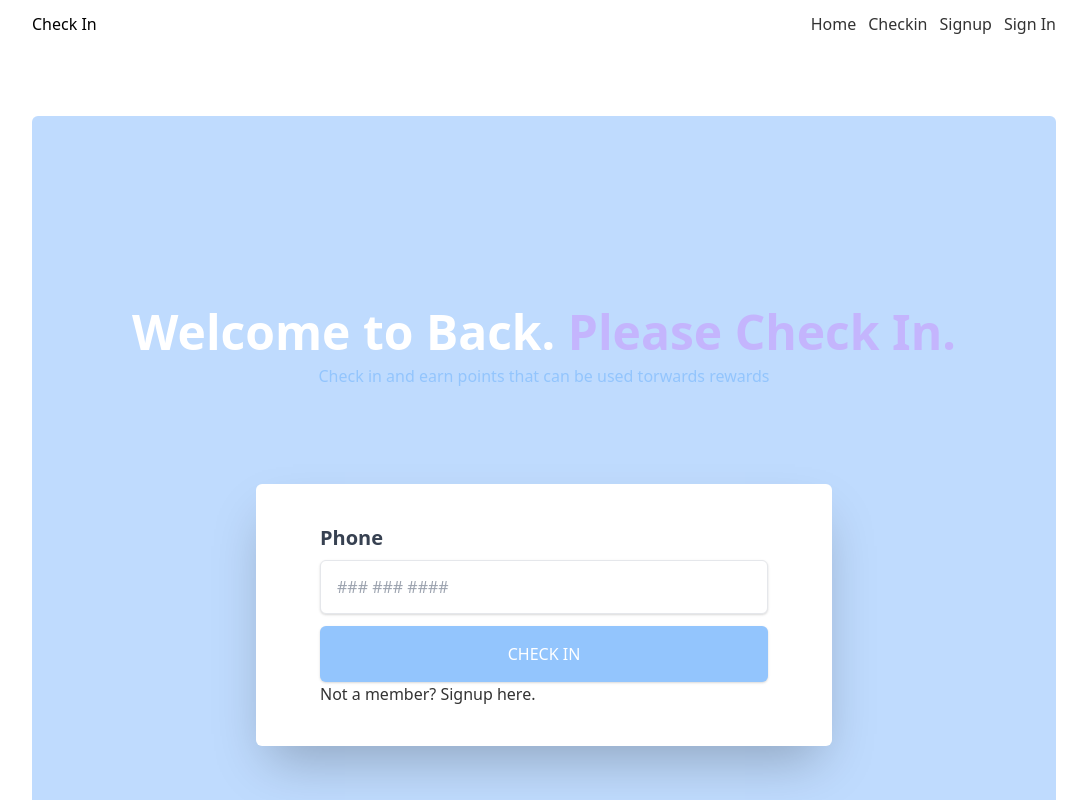
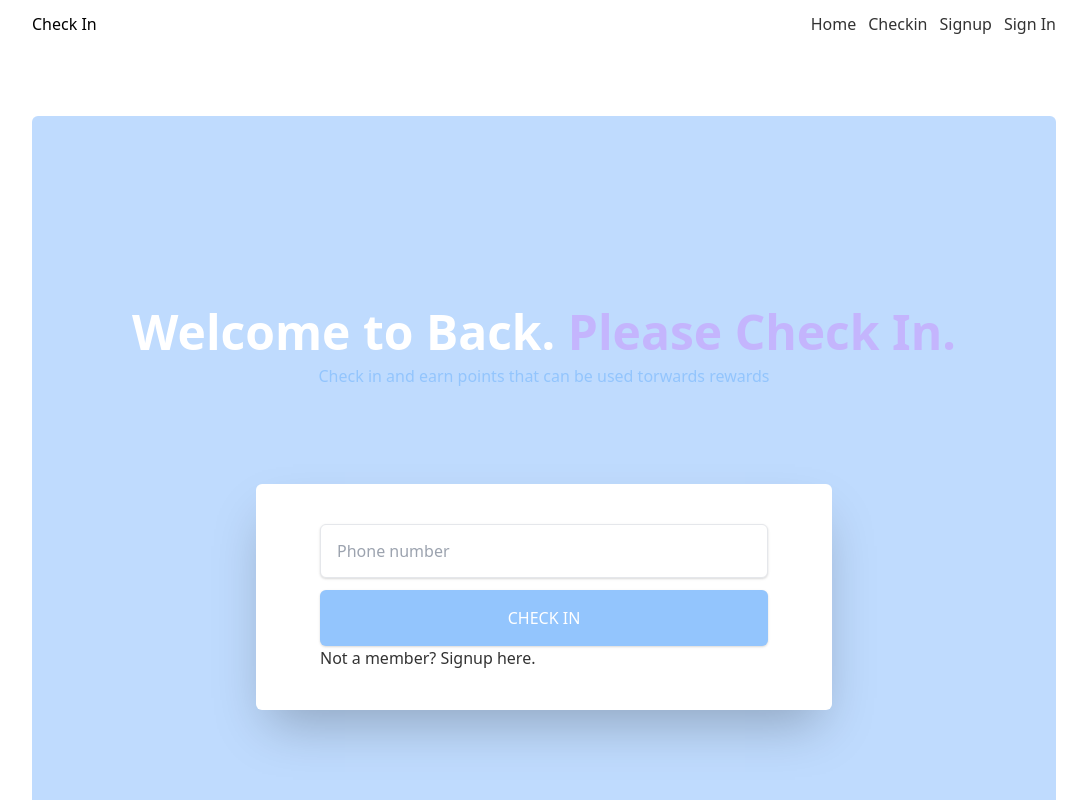
Before and after one commit to doanja/check-in, a Next.js app: page /signin in a window 1280 px wide. Shown: the top 800 px of the page, without its empty margins (96-1183 px from the left). Built offline with nearby package versions, Linux system fonts and the light colour scheme; what services would draw is missing.

Commit message:
refactored naming for components

```diff
--- a/components/CheckinContainer.tsx
+++ b/components/CheckinContainer.tsx
@@ -1,4 +1,4 @@
-import { CheckinForm } from 'components';
+import { FormCheckIn } from 'components';
 import { useMemory } from 'contexts/MemoryContext';
 import { useRouter } from 'next/router';
 
@@ -20,7 +20,7 @@ const CheckinContainer = () => {
 
   return (
     <div className='px-16'>
-      <CheckinForm onSubmit={checkinUser} />
+      <FormCheckIn onSubmit={checkinUser} />
     </div>
   );
 };
--- a/components/CheckinForm.tsx
+++ b/components/FormCheckIn.tsx
@@ -5,11 +5,11 @@ type FormValues = {
   name: string;
 };
 
-interface CheckinFormProps {
+interface FormProps {
   onSubmit: any;
 }
 
-const CheckinForm = ({ onSubmit }: CheckinFormProps) => {
+const FormCheckIn = ({ onSubmit }: FormProps) => {
   const {
     register,
     handleSubmit,
@@ -23,7 +23,7 @@ const CheckinForm = ({ onSubmit }: CheckinFormProps) => {
           className='form-input'
           {...register('name', { required: 'This is required', maxLength: { value: 32, message: 'You exceeded the max length' } })}
           type='text'
-          placeholder='John'
+          placeholder='Name'
         />
         {errors.name && <FormError errorMessage={errors.name.message} />}
       </FormInput>
@@ -35,4 +35,4 @@ const CheckinForm = ({ onSubmit }: CheckinFormProps) => {
   );
 };
 
-export default CheckinForm;
+export default FormCheckIn;
--- a/components/FormInputWrap.tsx
+++ b/components/FormInputWrap.tsx
@@ -7,9 +7,9 @@ interface FormInputWrapProps {
 const FormInput = ({ textFor, labelText, children }: FormInputWrapProps) => {
   return (
     <div className='mb-3'>
-      <label className='form-input-wrap' htmlFor={textFor}>
+      {/* <label className='form-input-wrap' htmlFor={textFor}>
         {labelText}
-      </label>
+      </label> */}
 
       {children}
     </div>
--- a/components/SigninForm.tsx
+++ b/components/FormSignIn.tsx
@@ -6,11 +6,11 @@ type FormValues = {
   phone: string;
 };
 
-interface SigninFormProps {
+interface FormProps {
   onSubmit: any;
 }
 
-const SigninForm = ({ onSubmit }: SigninFormProps) => {
+const FormSignIn = ({ onSubmit }: FormProps) => {
   const {
     register,
     handleSubmit,
@@ -28,7 +28,7 @@ const SigninForm = ({ onSubmit }: SigninFormProps) => {
             pattern: { value: /[0-9]{10}/, message: 'Must be a valid phone number with area code' },
           })}
           type='tel'
-          placeholder='### ### ####'
+          placeholder='Phone number'
         />
         {errors.phone && <FormError errorMessage={errors.phone.message} />}
       </FormInput>
@@ -42,4 +42,4 @@ const SigninForm = ({ onSubmit }: SigninFormProps) => {
   );
 };
 
-export default SigninForm;
+export default FormSignIn;
--- a/components/SignupForm.tsx
+++ b/components/FormSignUp.tsx
@@ -10,11 +10,11 @@ type FormValues = {
   birthday: string;
 };
 
-interface SignupFormProps {
+interface FormProps {
   onSubmit: any;
 }
 
-const SignupForm = ({ onSubmit }: SignupFormProps) => {
+const FormSignUp = ({ onSubmit }: FormProps) => {
   const {
     register,
     handleSubmit,
@@ -94,7 +94,7 @@ const SignupForm = ({ onSubmit }: SignupFormProps) => {
             className='form-input'
             {...register('name', { required: 'This is required', maxLength: { value: 32, message: 'You exceeded the max length' } })}
             type='text'
-            placeholder='John'
+            placeholder='Name'
           />
           {errors.name && <FormError errorMessage={errors.name.message} />}
         </FormInput>
@@ -110,7 +110,7 @@ const SignupForm = ({ onSubmit }: SignupFormProps) => {
               pattern: { value: /[0-9]{10}/, message: 'Must be a valid phone number with area code' },
             })}
             type='tel'
-            placeholder='### ### ####'
+            placeholder='Phone number'
           />
           {errors.phone && <FormError errorMessage={errors.phone.message} />}
         </FormInput>
@@ -128,7 +128,7 @@ const SignupForm = ({ onSubmit }: SignupFormProps) => {
               },
             })}
             type='email'
-            placeholder='email@domain.com'
+            placeholder='Email address'
           />
           {errors.email && <FormError errorMessage={errors.email.message} />}
         </FormInput>
@@ -153,4 +153,4 @@ const SignupForm = ({ onSubmit }: SignupFormProps) => {
   );
 };
 
-export default SignupForm;
+export default FormSignUp;
--- a/pages/signin.tsx
+++ b/pages/signin.tsx
@@ -1,5 +1,5 @@
 import { User } from '@prisma/client';
-import { SigninForm } from 'components';
+import { FormSignIn } from 'components';
 import { useModal } from 'contexts/ModalContext';
 import { useState } from 'react';
 import { UserService } from 'services';
@@ -57,7 +57,7 @@ const signin = () => {
           </div>
           <div className='max-w-xl w-full mt-24 mb-24 rounded-md shadow-2xl bg-white mx-auto overflow-hidden z-10'>
             <div className='px-16 py-10'>
-              <SigninForm onSubmit={signinUser} />
+              <FormSignIn onSubmit={signinUser} />
             </div>
           </div>
         </>
--- a/pages/signup.tsx
+++ b/pages/signup.tsx
@@ -1,7 +1,7 @@
 import React, { useState } from 'react';
 import { useRouter } from 'next/router';
 import { PrismaClient, User, Prisma } from '@prisma/client';
-import { SignupForm } from 'components';
+import { FormSignUp } from 'components';
 import { UserService } from 'services';
 
 const userService = new UserService();
@@ -65,7 +65,7 @@ const signup = ({ initialUsers }: signupProps) => {
 
       <div className='max-w-xl w-full mt-24 mb-24 rounded-md shadow-2xl bg-white mx-auto overflow-hidden z-10'>
         <div className='px-16 py-10'>
-          <SignupForm onSubmit={createUser} />
+          <FormSignUp onSubmit={createUser} />
         </div>
       </div>
     </div>
```
Also changed, not shown: components/index.tsx (+6 -6 lines).
